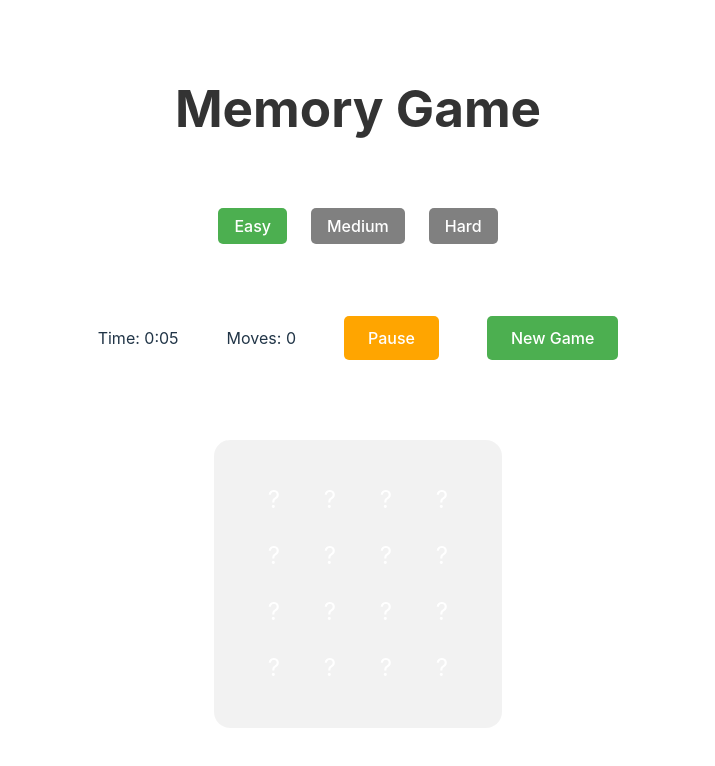
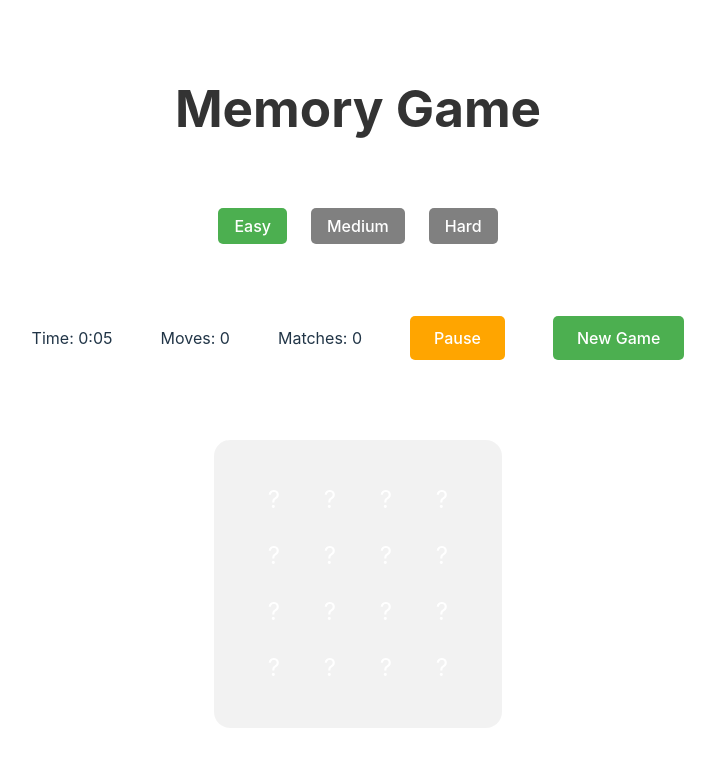
Before and after one commit to marcobiedermann/memory, a React (Vite) app: page / in a window 1280 px wide. Shown: the top 766 px of the page, without its empty margins (282-997 px from the left). Built offline with nearby package versions, Linux system fonts and the light colour scheme.

Commit message:
feat: Matches
Display the number of matches

```diff
--- a/src/App.tsx
+++ b/src/App.tsx
@@ -50,6 +50,7 @@ function App() {
   const [isPlaying, setIsPlaying] = useState(false);
   const [isPaused, setIsPaused] = useState(false);
   const [difficulty, setDifficulty] = useState<Difficulty>("easy");
+  const [matches, setMatches] = useState(0);
 
   useEffect(() => {
     initializeGame();
@@ -93,6 +94,7 @@ function App() {
     setTime(0);
     setIsPlaying(true);
     setIsPaused(false);
+    setMatches(0);
   }
 
   function handleCardClick(id: number) {
@@ -123,6 +125,7 @@ function App() {
               : card
           )
         );
+        setMatches((prev) => prev + 1);
       } else {
         setTimeout(() => {
           setCards(
@@ -162,6 +165,7 @@ function App() {
       <div className="game-info">
         <p>Time: {formatTime(time)}</p>
         <p>Moves: {moves}</p>
+        <p>Matches: {matches}</p>
         {isPlaying && !cards.every((card) => card.isMatched) && (
           <button
             onClick={togglePause}
```
